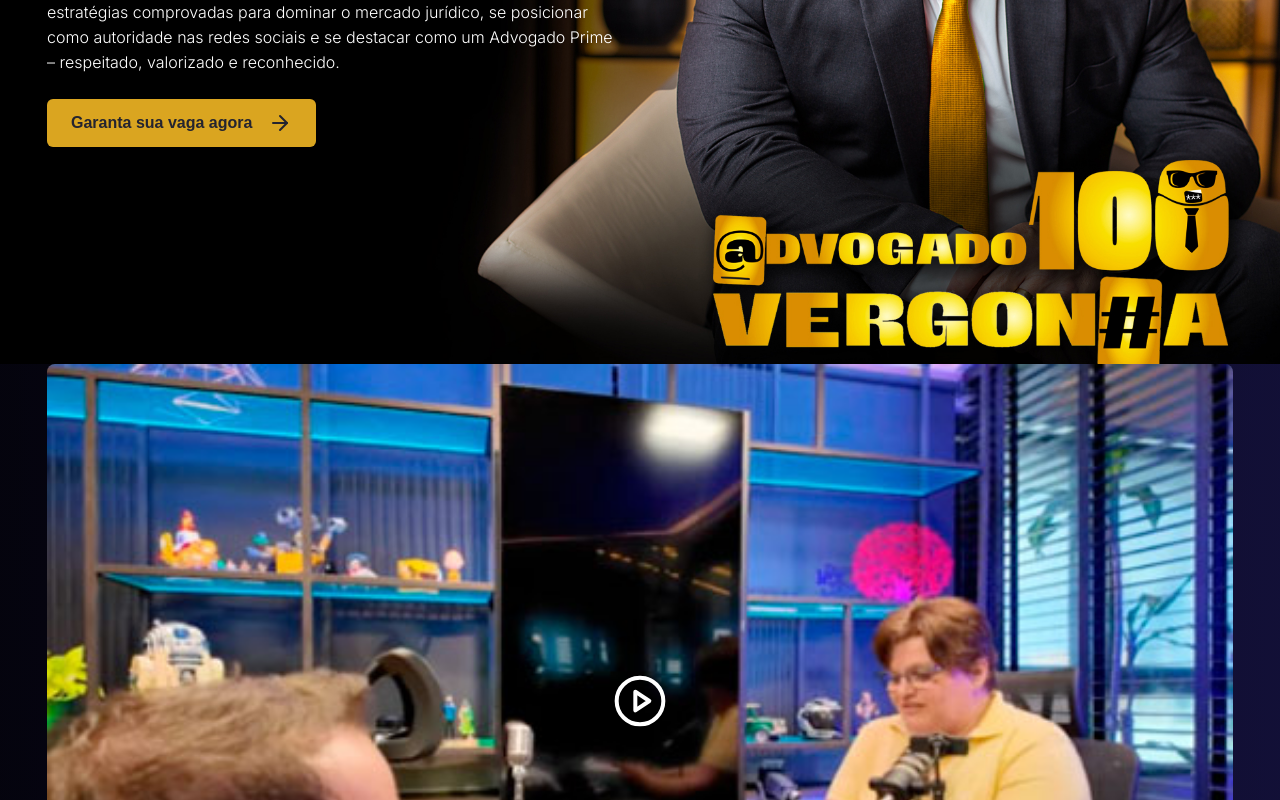
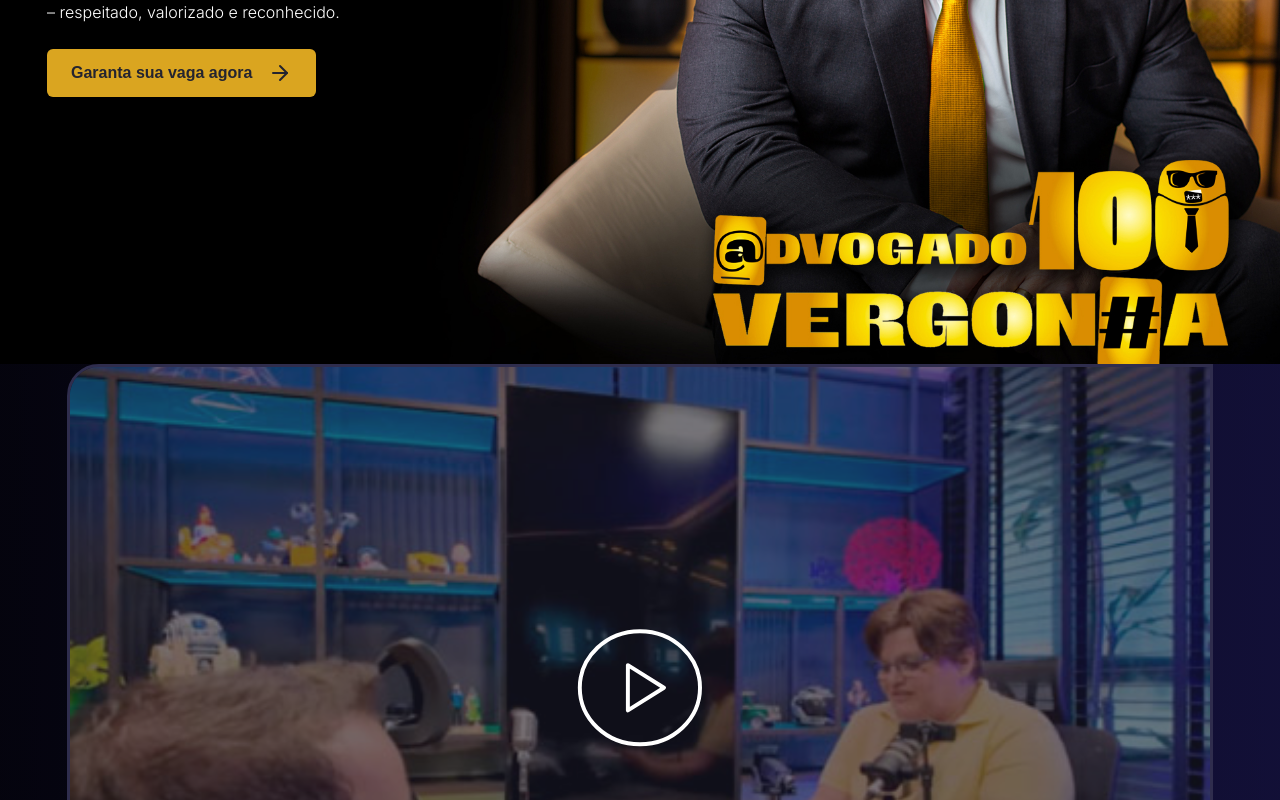
Before and after one commit to nelson-vieira-cunha/advogadoPrime, a Next.js app: page / in a window 1280 px wide. Shown: the part 340-1140 px from the top of the page. Built offline with nearby package versions, Linux system fonts and the light colour scheme.

Commit message:
Remove modal de video. Adiciona compoennte de video na intro. Correcao no progress

```diff
--- a/src/app/page.tsx
+++ b/src/app/page.tsx
@@ -8,42 +8,25 @@ import Record from "@/components/record";
 import SecureYourSpot from "@/components/secure-your-spot";
 import StudentsFeedback from "@/components/students-feedback";
 import StudentsOpinion from "@/components/students-opinion";
-import { useRef, useState } from "react";
-import ModalVideo from "react-modal-video";
+import { useRef } from "react";
 import "react-modal-video/scss/modal-video.scss";
 
 export default function Home() {
 
-  const [isOpen, setOpen] = useState(false);
-  const [youTubeId, setYouTubeId] = useState('')
   const spot = useRef(null);
 
   return (
     <main>
       <Intro
         spot={spot}
-        setYouTubeId={setYouTubeId}
-        setOpen={setOpen}
       />
       <Content />
       <About spot={spot} />
-      <Record
-        spot={spot}
-      />
+      <Record spot={spot} />
       <SecureYourSpot spot={spot} />
-      <StudentsOpinion
-        // setYouTubeId={setYouTubeId}
-        // setOpen={setOpen}
-      />
+      <StudentsOpinion />
       <StudentsFeedback />
       <Questions />
-      <ModalVideo
-        channel="youtube"
-        youtube={{ mute: 0, autoplay: 0 }}
-        isOpen={isOpen}
-        videoId={youTubeId}
-        onClose={() => setOpen(false)}
-      />
     </main>
   );
 }
--- a/src/components/intro/index.module.scss
+++ b/src/components/intro/index.module.scss
@@ -232,12 +232,13 @@
     }
 }
 
-.progress_bar {
-    max-width: 625px;
-}
+// .progress_bar {
+//     max-width: 625px;
+// }
 
 .progress_container {
-    padding-top: 40px;
+    padding-top: 70px;
+    height: 70px;
 }
 
 .fixed {
--- a/src/components/intro/index.tsx
+++ b/src/components/intro/index.tsx
@@ -1,26 +1,18 @@
 'use client'
 
 import ScrollTo from "@/util/scrollTo.util";
-import Image from "next/image";
 import { RefObject, useEffect } from "react";
 import Button from "../ui/button";
-import PlayIcon from "../ui/play-circle";
+import Player from "../ui/player";
 import styles from "./index.module.scss";
 import ProgressBar from "./progressBar";
 
 type Props = {
-    setYouTubeId: (id: string) => void
-    setOpen: (value: boolean) => void
     spot: RefObject<HTMLDivElement>
 }
 
-
-
-
 export default function Intro({
-    spot,
-    setYouTubeId,
-    setOpen,
+    spot
 }: Props) {
 
     useEffect(() => {
@@ -147,8 +139,14 @@ export default function Intro({
 
                     <div className={styles.video_container}>
 
+                    <Player youtubeItem={{
+                        id: 1,
+                        title: 'Grave Direito: Transforme Sua Advocacia e Conquiste o Mundo Digital!',
+                        youTubeId: 'KC3OLb0ofME',
+                        cover: '/video-cover-record.jpg'
+                    }} />
 
-                        <div
+                    {/* <div
                         className={styles.video}
                         onClick={() => {
                             setYouTubeId('KC3OLb0ofME')
@@ -163,7 +161,7 @@ export default function Intro({
                             src="/video-cover-record.jpg"
                             alt="Imagem da equipe reunida."
                         />
-                        </div>
+                    </div> */}
 
                     </div>
                     </div>
--- a/src/components/ui/player/index.tsx
+++ b/src/components/ui/player/index.tsx
@@ -4,14 +4,15 @@ import PlayIcon from '../play-circle';
 import styles from "./index.module.scss";
 
 type PlayIcon = {
-    className: string
-    youtubeItem: YouTubeItem
+    className?: string
+    youtubeItem?: YouTubeItem
 }
 
 type YouTubeItem = {
     id: number,
-    title: string | undefined,
+    title?: string | undefined,
     youTubeId: string
+    cover?: string | undefined
 }
 
 export default function Player({
@@ -43,7 +44,7 @@ export default function Player({
                         className={styles.video_cover}
                         width={384}
                         height={216}
-                        src={`http://i.ytimg.com/vi/${youtubeItem?.youTubeId}/maxresdefault.jpg`}
+                        src={youtubeItem?.cover ? youtubeItem?.cover : `http://i.ytimg.com/vi/${youtubeItem?.youTubeId}/maxresdefault.jpg`}
                         alt={youtubeItem?.title || "Video thumbnail"}
                     />
                 </div>
```
Lines whose indentation alone changed are shown as unchanged.
